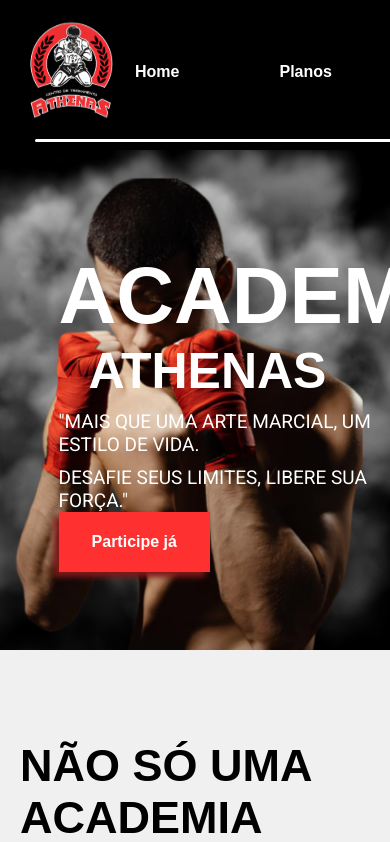
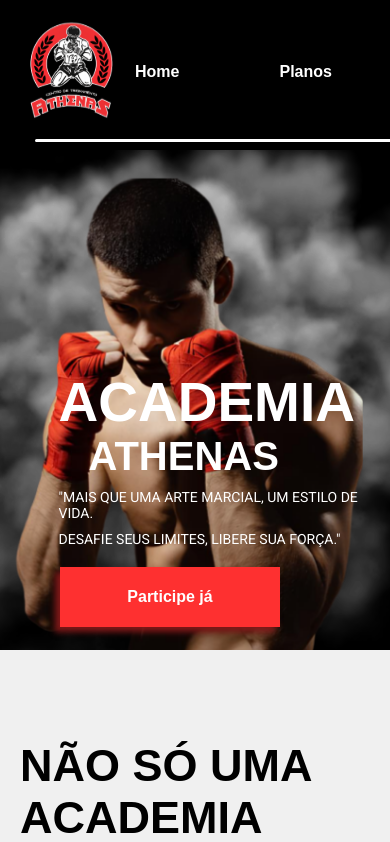
Before and after one commit to MikeiasPires/AthenasAcademiaSp, a React (Vite) app: page / in a window 390 px wide. Shown: the top 842 px of the page. Built offline with nearby package versions, Linux system fonts and the light colour scheme.

Commit message:
adicionando media quer

```diff
--- a/src/Components/CoverHead/style.ts
+++ b/src/Components/CoverHead/style.ts
@@ -8,6 +8,9 @@ background-image: url('../../public/atleta2.png');
 background-repeat: no-repeat;
 background-position: 65%;
 background-size: 650px;
+
+
+
 `;
 
 export const TitleMain = styled.div`
@@ -26,24 +29,47 @@ export const TitleMain = styled.div`
     font-size: 19px;
     font-family: roboto;
  }
+
+ @media (max-width: 450px) {
+span{
+    font-size: 14px;
+}
+  }
+
+
 `;
 
 export const StyleMainTitle = styled.h1`
-visibility: hidden;
- margin-top: 100px;
- font-size: 80px;
+  visibility: hidden;
+  margin-top: 100px;
+  font-size: 80px;
+
+  @media (max-width: 450px) {
+    margin-top: 220px;
+    font-size: 55px;
+  }
 `;
 
 export const StyleSecondTitle = styled.h1`
 visibility: hidden;
 margin-left: 30px;
  font-size: 50px;
+
+ @media (max-width: 450px){
+    font-size: 40px;
+ }
 `;
 
 export const ButtonStyle = styled.div`
 display: flex;
 justify-content: flex-end;
 margin-right: 180px;
+
+@media (max-width: 450px){
+margin-right: 110px;
+margin-top:20px
+
+}
 
 button{
     border: 1px solid #FE3030;
```
